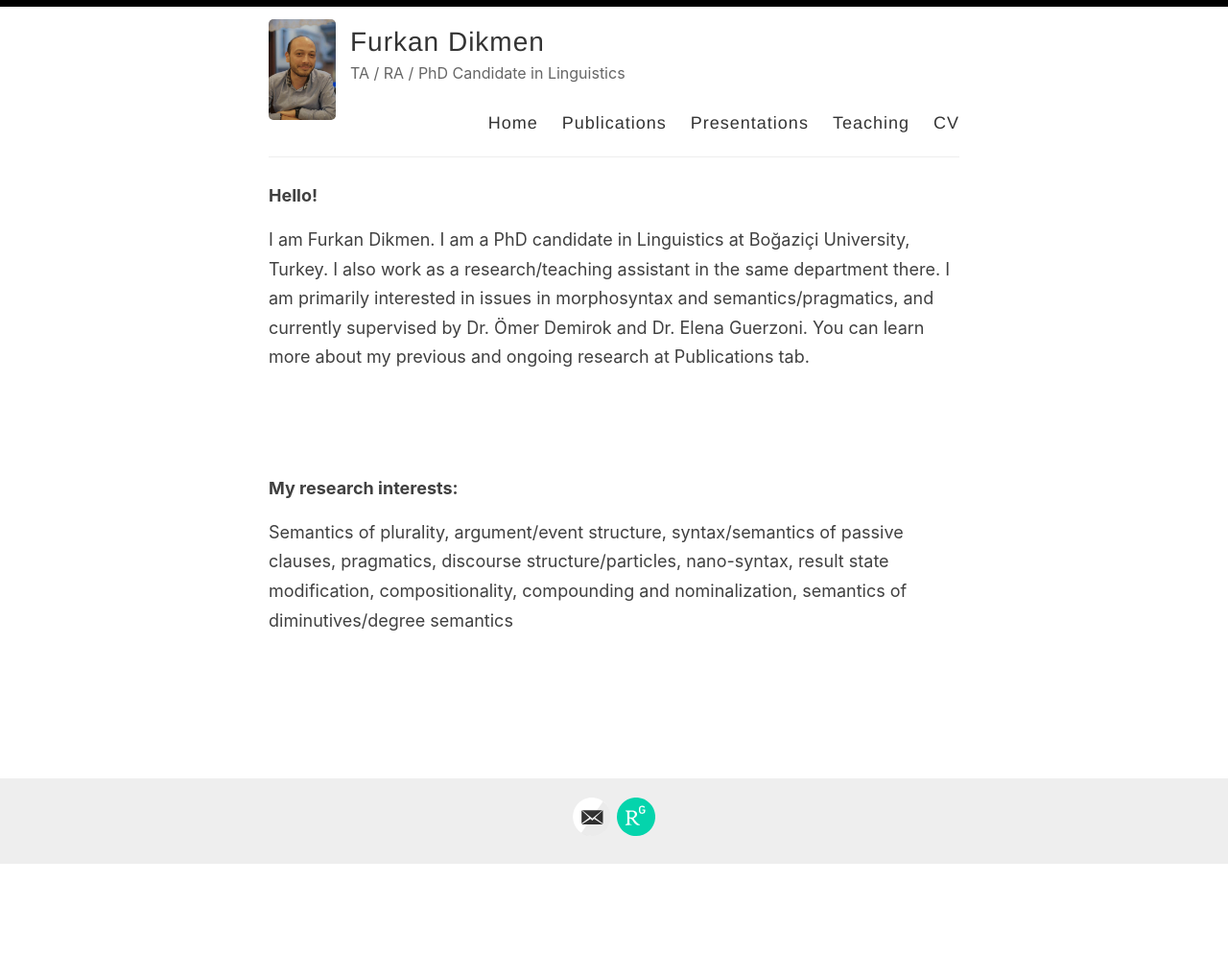
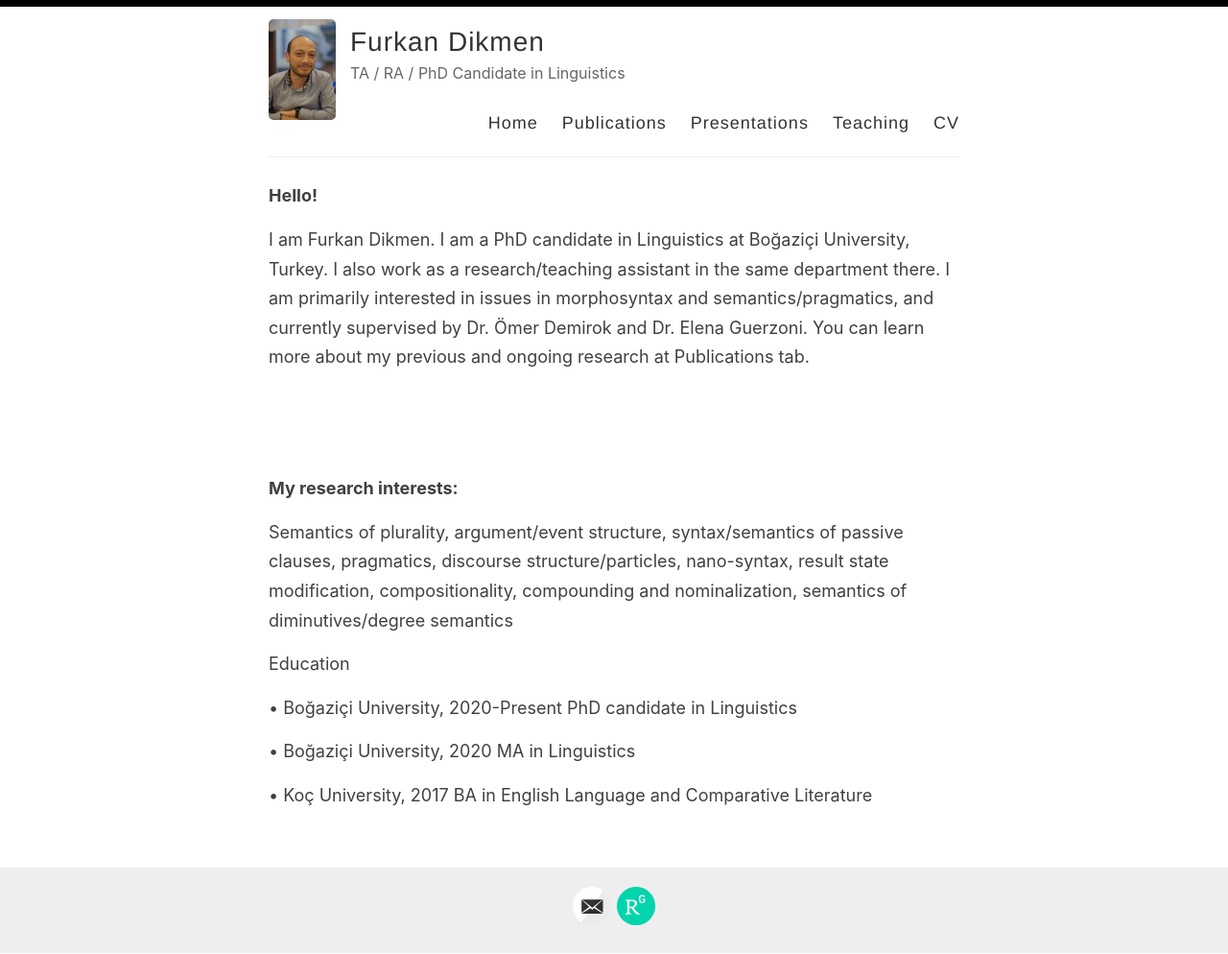
Before and after one commit to furkandikmen/furkandikmen.github.io, a Jekyll site: the page built from index.html, in a window 1280 px wide. Shown: the whole page at 96% size. Built offline with Jekyll 4.4.1, drawn with Linux system fonts in a browser that asks for light colours; the list of posts is cut into pages by our own code; before the commit the page ends 901 px from its top, so only the background shows below that.

Commit message:
Update index.html

```diff
--- a/index.html
+++ b/index.html
@@ -14,3 +14,11 @@ layout: default
 
 <p>Semantics of plurality, argument/event structure, syntax/semantics of passive clauses, pragmatics, discourse structure/particles, nano-syntax, result state modification, compositionality, compounding and nominalization, semantics of diminutives/degree semantics</p>
 </html>
+
+<p>Education</p>
+
+<p>&bull; Bo&#287;azi&ccedil;i University, 2020-Present PhD candidate in Linguistics</p>
+
+<p>&bull; Bo&#287;azi&ccedil;i University, 2020 MA in Linguistics</p>
+
+<p>&bull; Ko&ccedil; University, 2017 BA in English Language and Comparative Literature</p>
```
